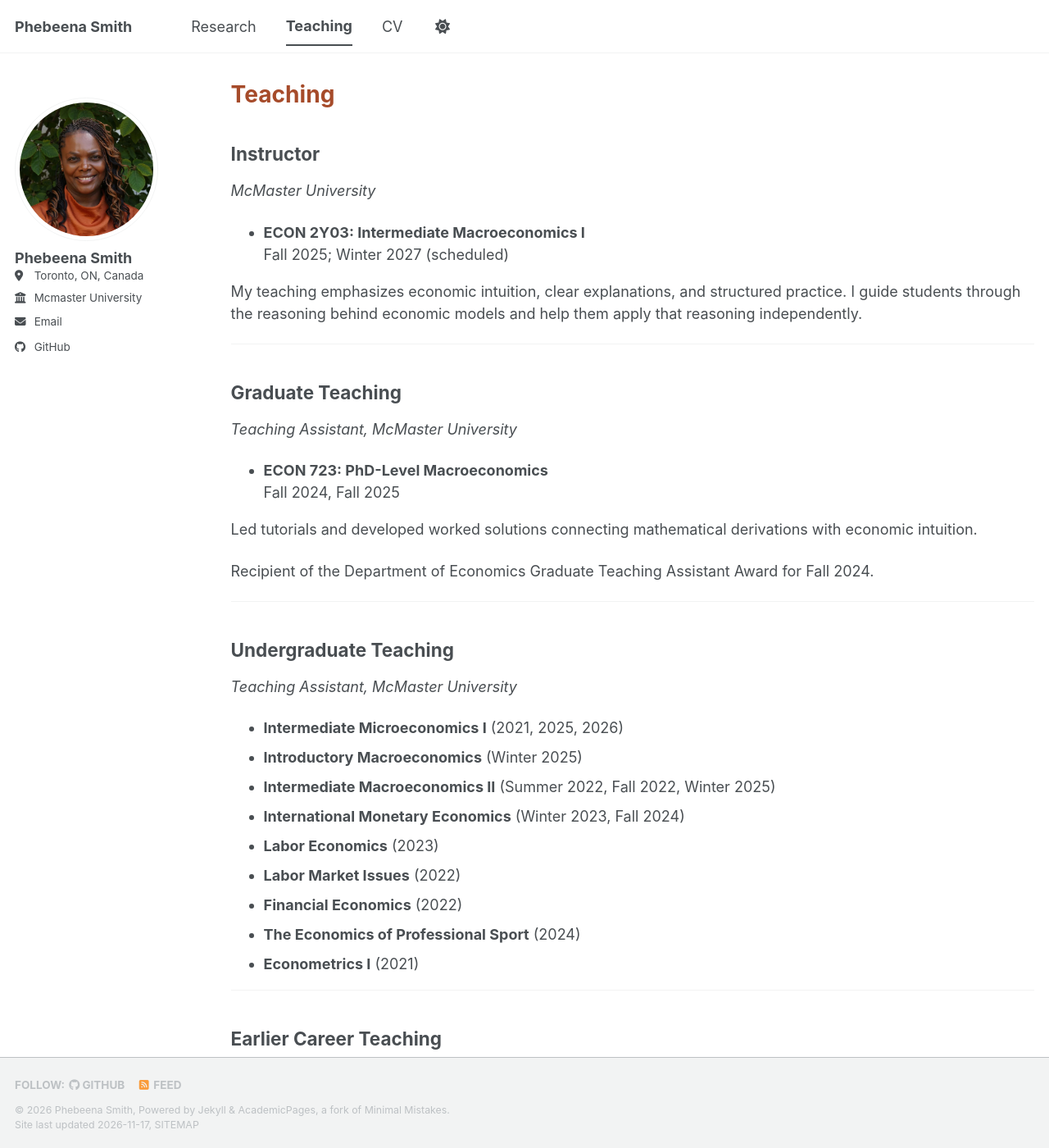
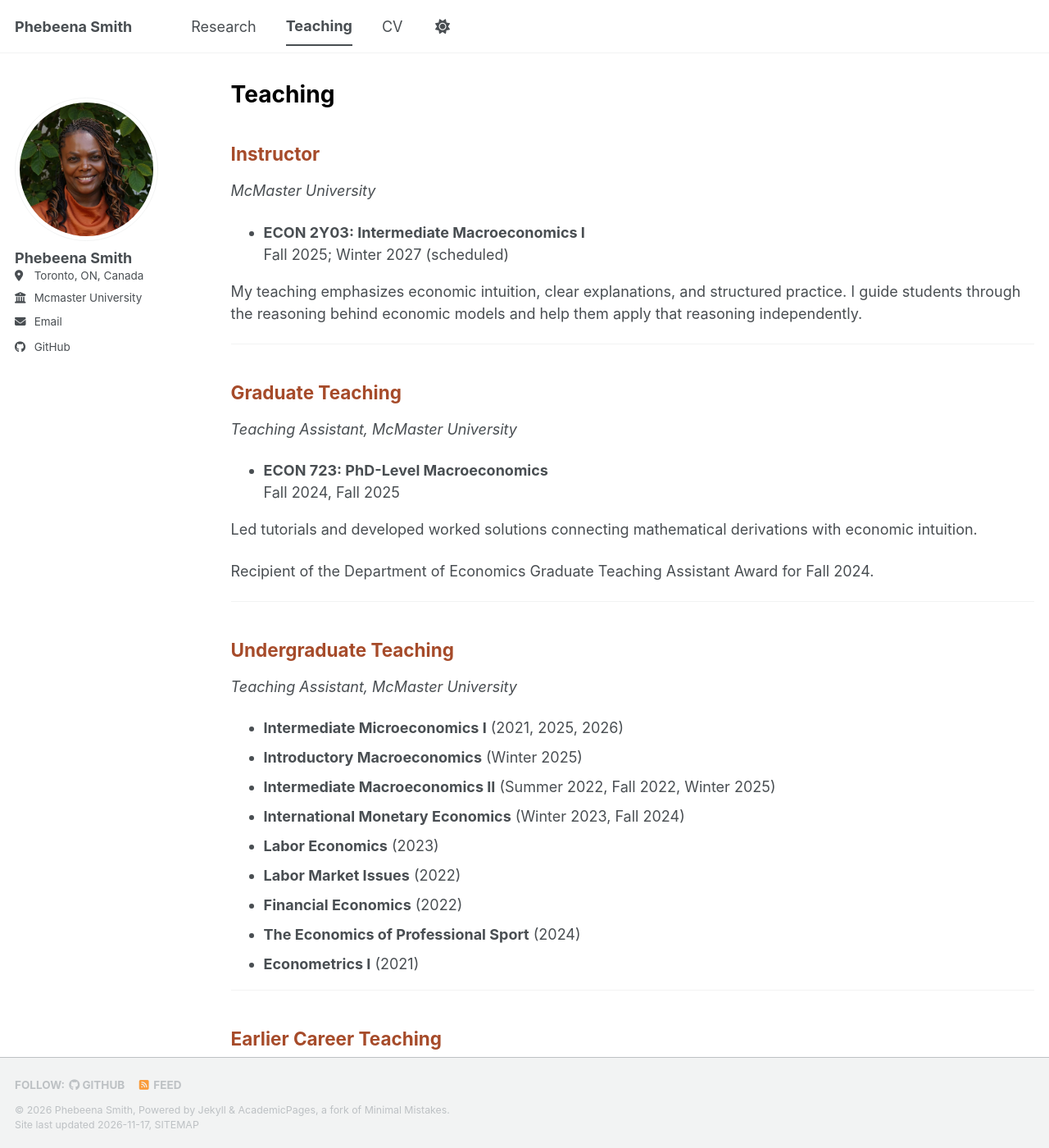
Before and after one commit to phebeenasmith/phebeenasmith.github.io, a Jekyll site: the page built from _pages/teaching.html, in a window 1280 px wide and 1400 px high. Shown: the whole window at 82% size. Built offline with Jekyll 4.4.1, drawn with Linux system fonts in a browser that asks for light colours; a style sheet for code colours, icons or effects is not loaded.

Commit message:
Update teaching.html

```diff
--- a/_pages/teaching.html
+++ b/_pages/teaching.html
@@ -6,18 +6,12 @@ author_profile: true
 ---
 
 <style>
-  .page__title,
-  .page__content h1,
-  .page__content h2,
-  .page__content h3,
-  .page__content h4,
-  .page__content h5,
-  .page__content h6 {
-    color: #A64B2A;
+  .page__title {
+    color: #000000 !important;
   }
 </style>
 
-<h2>Instructor</h2>
+<h2 style="color: #A64B2A;">Instructor</h2>
 
 <p><em>McMaster University</em></p>
 
@@ -37,7 +31,7 @@ author_profile: true
 
 <hr>
 
-<h2>Graduate Teaching</h2>
+<h2 style="color: #A64B2A;">Graduate Teaching</h2>
 
 <p><em>Teaching Assistant, McMaster University</em></p>
 
@@ -60,7 +54,7 @@ author_profile: true
 
 <hr>
 
-<h2>Undergraduate Teaching</h2>
+<h2 style="color: #A64B2A;">Undergraduate Teaching</h2>
 
 <p><em>Teaching Assistant, McMaster University</em></p>
 
@@ -113,9 +107,9 @@ author_profile: true
 
 <hr>
 
-<h2>Earlier Career Teaching</h2>
+<h2 style="color: #A64B2A;">Earlier Career Teaching</h2>
 
-<h3>Knox Community College, Jamaica</h3>
+<h3 style="color: #A64B2A;">Knox Community College, Jamaica</h3>
 
 <p><em>Full-Time Lecturer, 2008–2016</em></p>
 
@@ -126,7 +120,7 @@ author_profile: true
   contributing to curriculum development.
 </p>
 
-<h3>University of the Commonwealth of the Caribbean, Jamaica</h3>
+<h3 style="color: #A64B2A;">University of the Commonwealth of the Caribbean, Jamaica</h3>
 
 <p><em>Part-Time Lecturer, 2012–2015</em></p>
 
@@ -135,7 +129,7 @@ author_profile: true
   and finance.
 </p>
 
-<h3>Northern Caribbean University, Jamaica</h3>
+<h3 style="color: #A64B2A;">Northern Caribbean University, Jamaica</h3>
 
 <p><em>Part-Time Lecturer, 2012–2013</em></p>
 
@@ -144,7 +138,7 @@ author_profile: true
   and Performance Management.
 </p>
 
-<h3>University of the West Indies, Mona, Jamaica</h3>
+<h3 style="color: #A64B2A;">University of the West Indies, Mona, Jamaica</h3>
 
 <p><em>Undergraduate Teaching Assistant, 2006–2008</em></p>
 
@@ -153,7 +147,7 @@ author_profile: true
   and assisted with grading.
 </p>
 
-<h3>Studiosity</h3>
+<h3 style="color: #A64B2A;">Studiosity</h3>
 
 <p><em>Economics and Accounting Specialist, 2017–2021</em></p>
 
```
